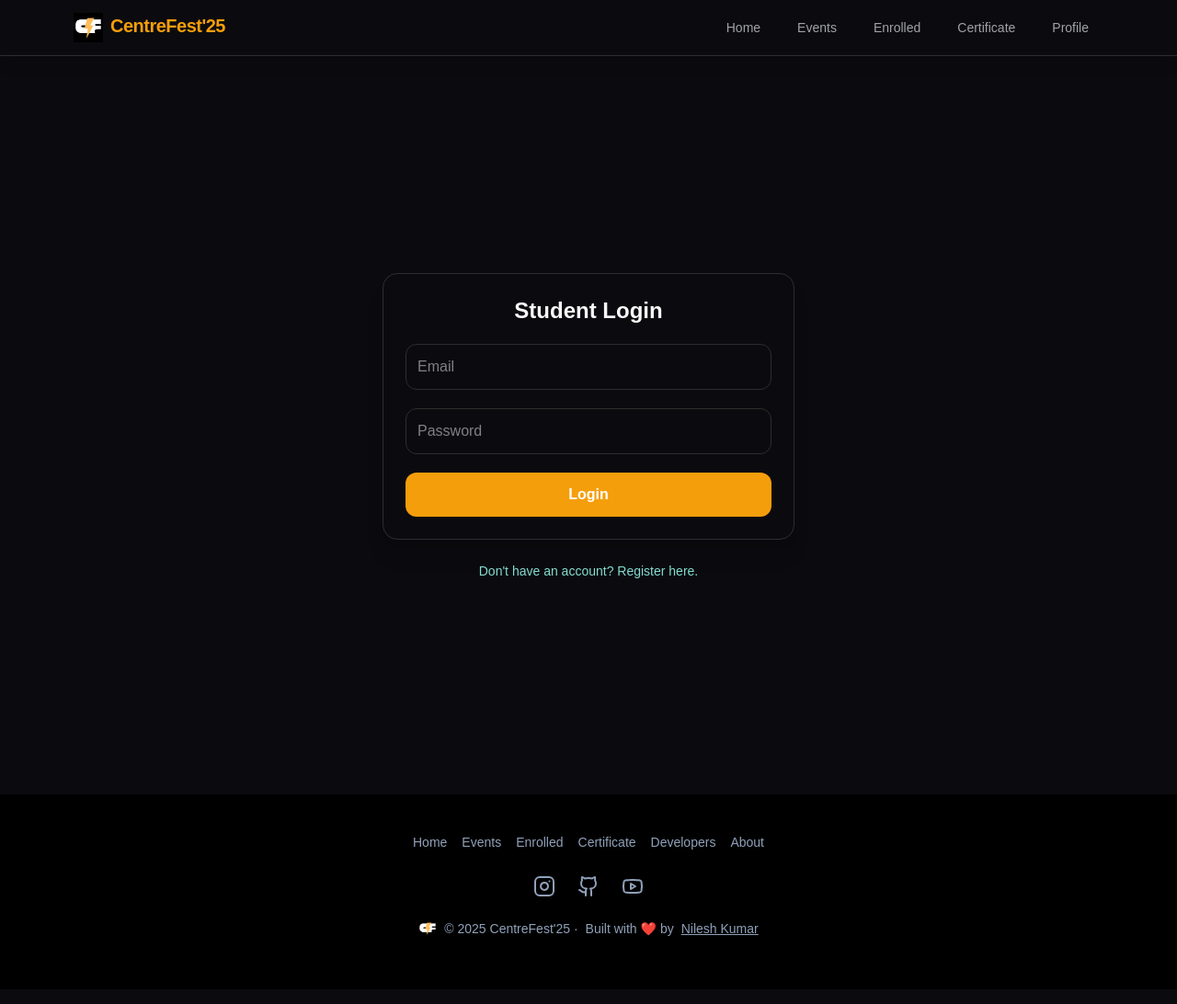
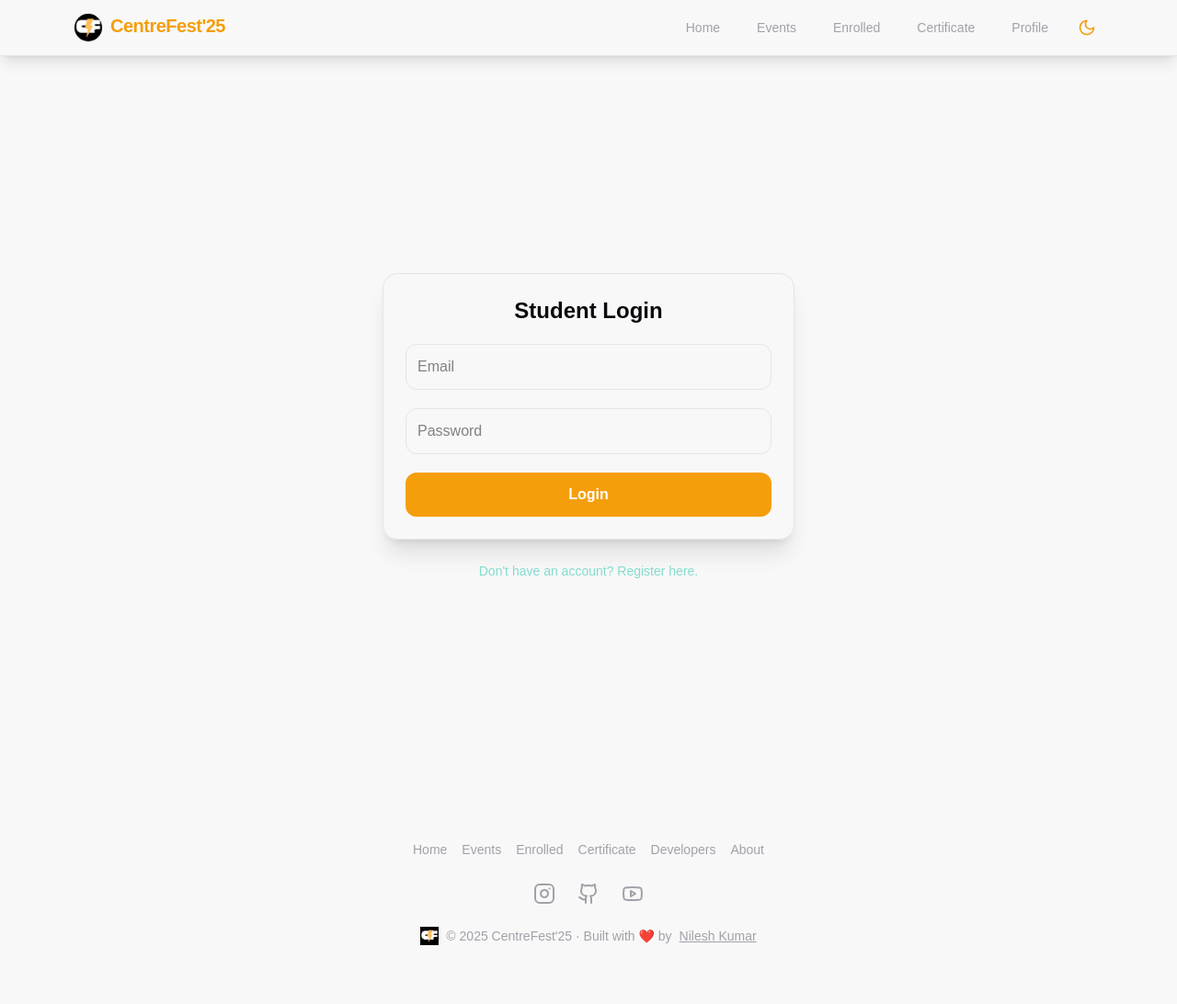
Before and after one commit to nileshkumaryadav1/techfest, a Next.js app: page /login in a window 1280 px wide. Shown: the whole page at 92% size. Built offline with nearby package versions, Linux system fonts and the light colour scheme.

Commit message:
light/dark mode enabled & also a manual btn in nav

```diff
--- a/app/globals.css
+++ b/app/globals.css
@@ -5,11 +5,11 @@
 ============================================ */
 :root {
   /* Colors */
-  --background: #0b0b0f;        /* Deep black-maroon background */
-  --foreground: #f8f8f8;        /* Light foreground text */
+  --background: #f8f8f8;        /* Light premium background */
+  --foreground: #0b0b0f;        /* Dark text for readability */
   --accent: #f59e0b;            /* Warm yellow-orange accent */
   --secondary: #a1a1aa;         /* Neutral gray for subtext */
-  --border: #2e2e2e;            /* Subtle dark border */
+  --border: #e5e5e5;            /* Light subtle border */
   --highlight: #84dccf;         /* Soft mint highlight */
 
   /* Fonts */
@@ -32,17 +32,30 @@
 }
 
 /* ============================================
-   Dark Mode Theme Override (Auto)
+   Dark Mode Theme Override (Auto System Preference)
 ============================================ */
 @media (prefers-color-scheme: dark) {
-  :root {
-    --background: #22181c;        /* Rich maroon-toned dark */
-    --foreground: #f6e8ea;        /* Soft light-pinkish text */
+  :root:not([data-theme]) {
+    --background: #0b0b0f;        /* Deep black-maroon */
+    --foreground: #f8f8f8;        /* Light foreground */
     --accent: #ef626c;            /* Muted warm red accent */
-    --secondary: #84dccf;         /* Mint tone for secondary */
-    --highlight: #f6e8ea;         /* Match foreground highlight */
-    --border: #2e2e2e;            /* Consistent dark border */
+    --secondary: #84dccf;         /* Mint for secondary */
+    --highlight: #f59e0b;         /* Accent-inspired highlight */
+    --border: #2e2e2e;            /* Dark subtle border */
   }
+}
+
+/* ============================================
+   Dark Mode Theme Override (Manual Toggle)
+   Apply by adding data-theme="dark" to <html>
+============================================ */
+[data-theme="dark"] {
+  --background: #0b0b0f;
+  --foreground: #f8f8f8;
+  --accent: #ef626c;
+  --secondary: #84dccf;
+  --highlight: #f59e0b;
+  --border: #2e2e2e;
 }
 
 /* ============================================
@@ -52,10 +65,41 @@ body {
   background-color: var(--background);
   color: var(--foreground);
   font-family: var(--font-sans), Arial, Helvetica, sans-serif;
+  transition: background-color 0.3s ease, color 0.3s ease;
 }
 
-/* ============================================ */
-/* globals.css */
+/* ============================================
+   Input Styling
+============================================ */
 .input {
-  @apply w-full p-2 border border-gray-300 rounded-md mb-2;
+  @apply w-full p-2 rounded-md mb-2;
+  border: 1px solid var(--border);
+  background-color: var(--background);
+  color: var(--foreground);
+  transition: background-color 0.3s ease, color 0.3s ease, border-color 0.3s ease;
 }
+
+/* ============================================
+   Buttons / Accent Colors
+============================================ */
+.button {
+  background-color: var(--accent);
+  color: var(--foreground);
+  @apply px-4 py-2 rounded-md font-semibold;
+  transition: background-color 0.3s ease, color 0.3s ease;
+}
+
+.button:hover {
+  opacity: 0.9;
+}
+
+/* ============================================
+   Card Example Styling
+============================================ */
+.card {
+  background-color: var(--background);
+  color: var(--foreground);
+  border: 1px solid var(--border);
+  @apply rounded-xl p-4 shadow-md;
+  transition: background-color 0.3s ease, color 0.3s ease, border-color 0.3s ease;
+}
--- a/components/Footer.js
+++ b/components/Footer.js
@@ -1,13 +1,15 @@
 import Link from "next/link";
 import { Facebook, Github, Instagram, Twitter, Linkedin, Youtube } from "lucide-react";
-import { FestData, developersData, footerNavItems } from "@/data/FestData"; // adjust path if needed
+import { FestData, developersData, footerNavItems } from "@/data/FestData";
 
 const Footer = () => {
   const currentYear = new Date().getFullYear();
   const { facebook, instagram, twitter, linkedin, github, youtube } = FestData.socialMedia;
 
   return (
-    <footer className="bg-black text-white px-6 py-13 md:py-10 sm:px-16 text-center space-y-6">
+    <footer className="px-6 py-10 md:py-12 sm:px-16 text-center space-y-6"
+      style={{ backgroundColor: "var(--background)", color: "var(--foreground)" }}
+    >
       {/* 📌 Navigation Links */}
       <nav aria-label="Footer navigation">
         <ul className="flex justify-center flex-wrap gap-4">
@@ -15,9 +17,10 @@ const Footer = () => {
             <li key={link.href}>
               <Link
                 href={link.href}
-                className="text-sm text-slate-400 hover:text-[color:var(--accent)] transition"
+                className="text-sm transition"
+                style={{ color: "var(--secondary)" }}
               >
-                {link.label}
+                <span className="hover:text-[var(--accent)] transition">{link.label}</span>
               </Link>
             </li>
           ))}
@@ -27,44 +30,47 @@ const Footer = () => {
       {/* 🌐 Social Icons */}
       <div className="flex justify-center gap-6">
         {facebook && (
-          <Link href={facebook} target="_blank" aria-label="Facebook" className="text-slate-400 hover:text-blue-400 transition">
-            <Facebook size={24} />
+          <Link href={facebook} target="_blank" aria-label="Facebook" style={{ color: "var(--secondary)" }}>
+            <Facebook size={24} className="hover:text-[var(--accent)] transition" />
           </Link>
         )}
         {instagram && (
-          <Link href={instagram} target="_blank" aria-label="Instagram" className="text-slate-400 hover:text-pink-400 transition">
-            <Instagram size={24} />
+          <Link href={instagram} target="_blank" aria-label="Instagram" style={{ color: "var(--secondary)" }}>
+            <Instagram size={24} className="hover:text-[var(--highlight)] transition" />
           </Link>
         )}
         {twitter && (
-          <Link href={twitter} target="_blank" aria-label="Twitter" className="text-slate-400 hover:text-sky-400 transition">
-            <Twitter size={24} />
+          <Link href={twitter} target="_blank" aria-label="Twitter" style={{ color: "var(--secondary)" }}>
+            <Twitter size={24} className="hover:text-[var(--accent)] transition" />
           </Link>
         )}
         {linkedin && (
-          <Link href={linkedin} target="_blank" aria-label="LinkedIn" className="text-slate-400 hover:text-blue-500 transition">
-            <Linkedin size={24} />
+          <Link href={linkedin} target="_blank" aria-label="LinkedIn" style={{ color: "var(--secondary)" }}>
+            <Linkedin size={24} className="hover:text-[var(--highlight)] transition" />
           </Link>
         )}
         {github && (
-          <Link href={github} target="_blank" aria-label="GitHub" className="text-slate-400 hover:text-gray-300 transition">
-            <Github size={24} />
+          <Link href={github} target="_blank" aria-label="GitHub" style={{ color: "var(--secondary)" }}>
+            <Github size={24} className="hover:text-[var(--foreground)] transition" />
           </Link>
         )}
         {youtube && (
-          <Link href={youtube} target="_blank" aria-label="YouTube" className="text-slate-400 hover:text-red-500 transition">
-            <Youtube size={24} />
+          <Link href={youtube} target="_blank" aria-label="YouTube" style={{ color: "var(--secondary)" }}>
+            <Youtube size={24} className="hover:text-[var(--accent)] transition" />
           </Link>
         )}
       </div>
 
       {/* 🚀 Copyright */}
       <div className="pb-4">
-        <p className="text-sm text-slate-400 md:flex justify-center items-center gap-2">
-          <img src="/logo.png" alt="Logo" className="w-5 h-5 inline-block" /> {" "}
-          &copy; {currentYear} {FestData.name} ·
-          <p> Built with ❤️ by{" "}</p>
-          <Link href={developersData[0].portfolio} target="_blank" className="hover:text-[color:var(--accent)] underline">
+        <p className="text-sm md:flex justify-center items-center gap-2" style={{ color: "var(--secondary)" }}>
+          <img src="/logo.png" alt="Logo" className="w-5 h-5 inline-block" />{" "}
+          &copy; {currentYear} {FestData.name} · Built with ❤️ by{" "}
+          <Link
+            href={developersData[0].portfolio}
+            target="_blank"
+            className="underline hover:text-[var(--accent)] transition"
+          >
             {developersData[0].name}
           </Link>
         </p>
--- a/components/Navbar.js
+++ b/components/Navbar.js
@@ -1,40 +1,56 @@
 "use client";
 
-import { useState } from "react";
+import { useState, useEffect } from "react";
 import Link from "next/link";
 import { usePathname } from "next/navigation";
-import {
-  Menu,
-  X,
-} from "lucide-react";
-import { FestData, CollegeData, navItems } from "@/data/FestData";
+import { Menu, X, Moon, Sun } from "lucide-react";
+import { FestData, navItems } from "@/data/FestData";
 
 const Navbar = () => {
   const pathname = usePathname();
   const [isOpen, setIsOpen] = useState(false);
+  const [theme, setTheme] = useState(
+    typeof window !== "undefined" && document.documentElement.dataset.theme
+      ? document.documentElement.dataset.theme
+      : "light"
+  );
+
+  // Sync theme with data-theme attribute
+  useEffect(() => {
+    document.documentElement.dataset.theme = theme;
+  }, [theme]);
+
+  const toggleTheme = () => {
+    setTheme(theme === "light" ? "dark" : "light");
+  };
 
   return (
     <nav className="fixed top-0 left-0 w-full bg-[color:var(--background)] border-b border-[color:var(--border)] z-50 shadow-lg backdrop-blur-md">
       <div className="flex justify-between items-center mx-auto px-5 md:px-20 py-3">
         {/* Logo */}
         <Link href="/" className="text-xl font-extrabold tracking-tight text-[color:var(--accent)]">
-        <img
-          src="/logo.png"
-          alt="Logo"
-          className="w-8 h-8 inline-block mr-2"
-        />
+          <img
+            src="/logo.png"
+            alt="Logo"
+            className="w-8 h-8 inline-block mr-2 border border-[color:var(--border)] rounded-full"
+          />
           {FestData.name}
         </Link>
 
         {/* Desktop Nav */}
         <div className="hidden sm:flex space-x-2 items-center">
           {navItems.map((item) => (
-            <NavItem
-              key={item.href}
-              {...item}
-              active={pathname === item.href}
-            />
+            <NavItem key={item.href} {...item} active={pathname === item.href} />
           ))}
+
+          {/* Dark/Light Mode Toggle */}
+          <button
+            onClick={toggleTheme}
+            className="p-2 rounded-md hover:bg-[color:var(--border)] transition-colors text-[color:var(--accent)]"
+            aria-label="Toggle dark/light mode"
+          >
+            {theme === "light" ? <Moon size={20} /> : <Sun size={20} />}
+          </button>
         </div>
 
         {/* Hamburger Icon */}
@@ -75,9 +91,16 @@ const Navbar = () => {
               onClick={() => setIsOpen(false)}
             />
           ))}
+
+          {/* Dark/Light Mode Toggle in Mobile */}
+          <button
+            onClick={toggleTheme}
+            className="flex items-center gap-2 px-4 py-3 rounded-md text-[color:var(--accent)] hover:bg-[color:var(--border)] transition-colors"
+          >
+            {theme === "light" ? <Moon size={20} /> : <Sun size={20} />}
+            {theme === "light" ? "Dark Mode" : "Light Mode"}
+          </button>
         </div>
-
-        <div className="h-50 flex flex-col px-4 py-6 space-y-2 bg-[color:var(--background)] bg-opacity-90"></div>
       </div>
     </nav>
   );
```
Also changed, not shown: app/(route)/(techfest)/events/page.js (+4 -4 lines), app/layout.js (+26 -8 lines), components/custom/ui/TextType.js (+51 -83 lines), data/FestData.js (+33 -30 lines).
